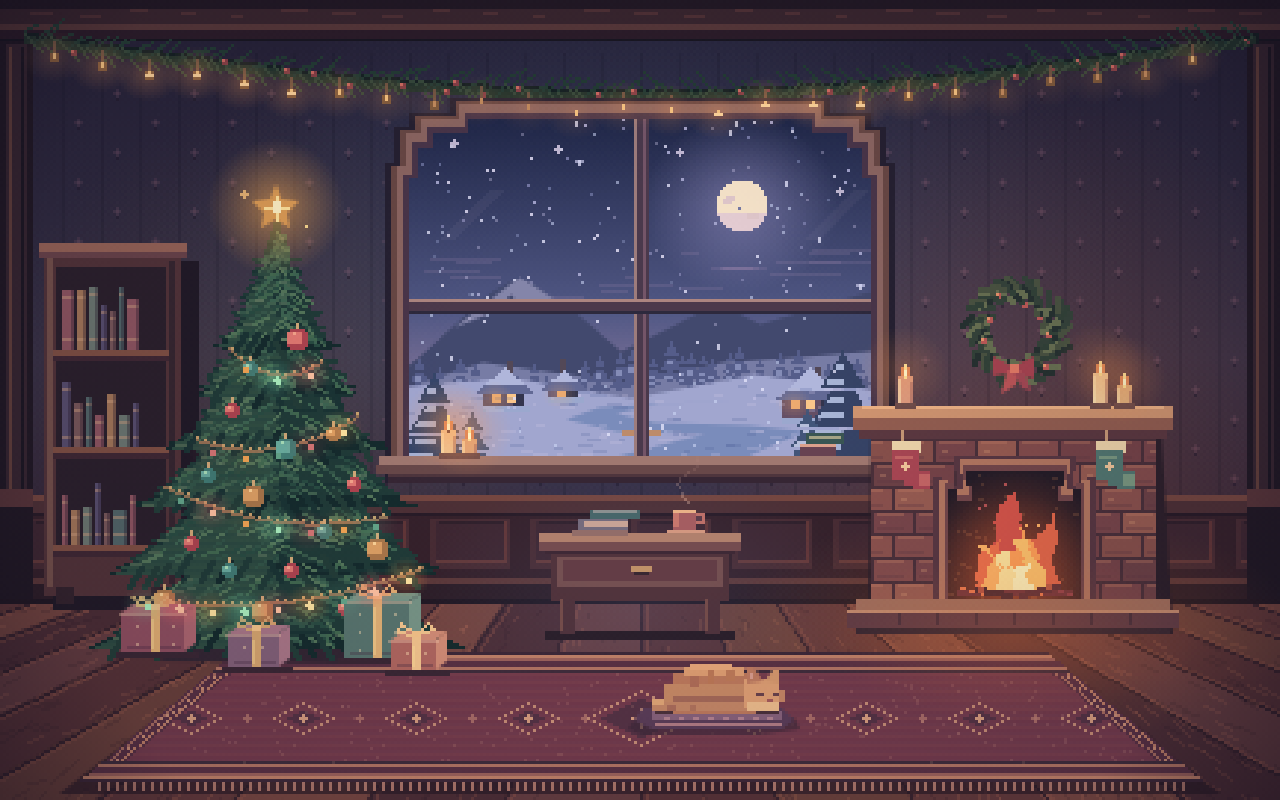
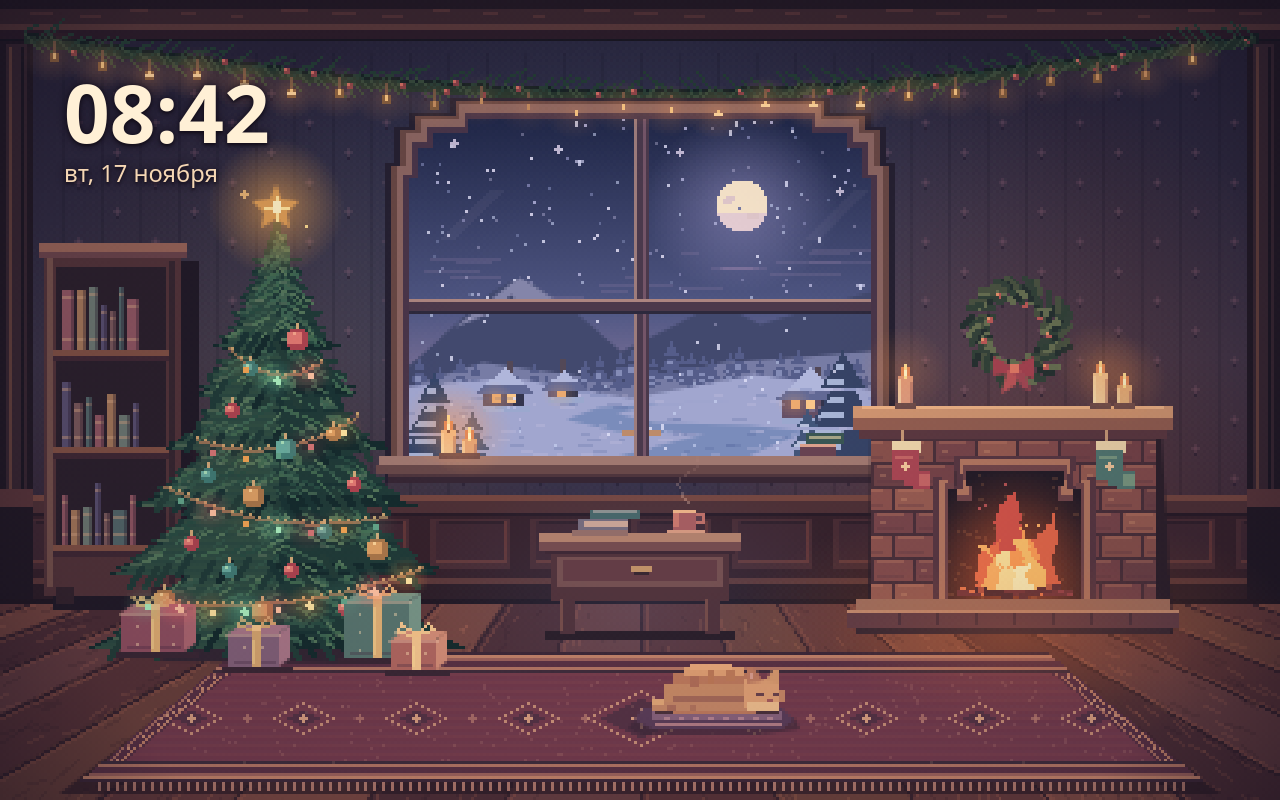
Before and after one commit to BrawlKvas/tv-dashboard, a plain HTML site: page index.html in a window 1280 px wide. Drawn offline with Linux system fonts and the light colour scheme.

Commit message:
feat(dashboard): show local time and date

```diff
--- a/index.html
+++ b/index.html
@@ -9,6 +9,29 @@
     html, body { width: 100%; height: 100%; margin: 0; overflow: hidden; background: #181321; }
     main, canvas, button { position: absolute; inset: 0; width: 100%; height: 100%; }
     canvas { display: block; object-fit: cover; image-rendering: pixelated; }
+    .clock-widget {
+      position: absolute;
+      top: 9%;
+      left: 5%;
+      color: #fff0d6;
+      font-family: system-ui, sans-serif;
+      text-shadow: 0 2px 3px #150f1b, 0 0 10px #150f1b;
+      pointer-events: none;
+    }
+    .clock-widget time { display: block; }
+    #clock {
+      font-size: 6.25vw;
+      font-size: clamp(28px, min(6.25vw, 11vh), 252px);
+      font-weight: 650;
+      line-height: 1;
+      font-variant-numeric: tabular-nums;
+    }
+    #calendar-date {
+      margin-top: .2em;
+      color: #f5d7b4;
+      font-size: 1.85vw;
+      font-size: clamp(14px, min(1.85vw, 3.3vh), 76px);
+    }
     button { padding: 0; border: 0; background: transparent; cursor: pointer; }
     #fullscreen:focus { outline: none; }
     [data-fullscreen] button { cursor: none; }
@@ -29,6 +52,10 @@
 <body>
   <main>
     <canvas id="room" role="img" aria-label="Пиксельная новогодняя комната с ёлкой и камином. За окном идёт снег."></canvas>
+    <div class="clock-widget" role="group" aria-label="Время и дата">
+      <time id="clock"></time>
+      <time id="calendar-date"></time>
+    </div>
     <button id="fullscreen" type="button" aria-label="Включить полноэкранный режим"></button>
     <p id="status" role="status"></p>
   </main>
--- a/room.js
+++ b/room.js
@@ -29,6 +29,37 @@ function syncFullscreen() {
 }
 document.addEventListener('fullscreenchange', syncFullscreen);
 document.addEventListener('webkitfullscreenchange', syncFullscreen);
+
+const clock = document.querySelector('#clock');
+const calendarDate = document.querySelector('#calendar-date');
+const clockFormat = new Intl.DateTimeFormat('ru-RU', {
+  hour: '2-digit', minute: '2-digit', hour12: false
+});
+const calendarFormat = new Intl.DateTimeFormat('ru-RU', {
+  weekday: 'short', day: 'numeric', month: 'long'
+});
+let clockTimer;
+
+function updateClock() {
+  clearTimeout(clockTimer);
+  const now = new Date();
+  const time = clockFormat.format(now);
+  const year = now.getFullYear();
+  const month = String(now.getMonth() + 1).padStart(2, '0');
+  const day = String(now.getDate()).padStart(2, '0');
+
+  clock.textContent = time;
+  clock.dateTime = time;
+  calendarDate.textContent = calendarFormat.format(now);
+  calendarDate.dateTime = `${year}-${month}-${day}`;
+
+  clockTimer = setTimeout(updateClock, 60000 - Date.now() % 60000);
+}
+
+document.addEventListener('visibilitychange', () => {
+  if (!document.hidden) updateClock();
+});
+updateClock();
 
 const display = canvas.getContext('2d', { alpha: false });
 const backdrop = document.createElement('canvas');
```
